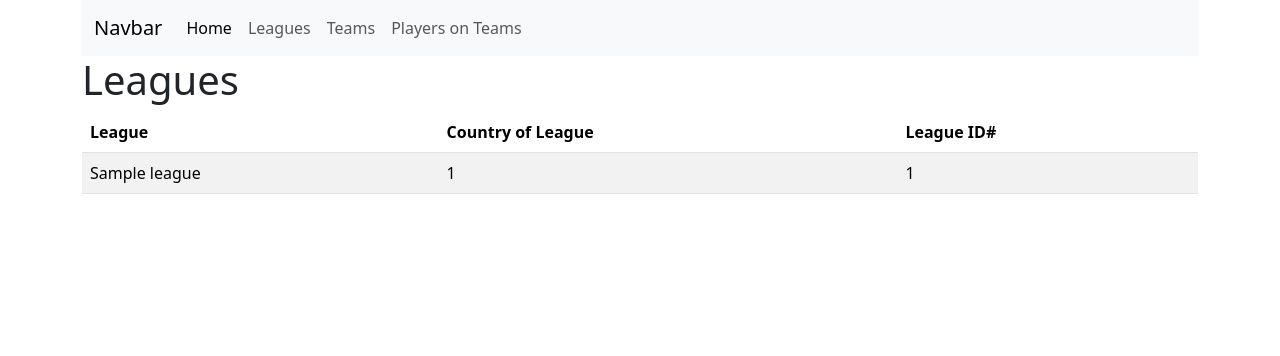
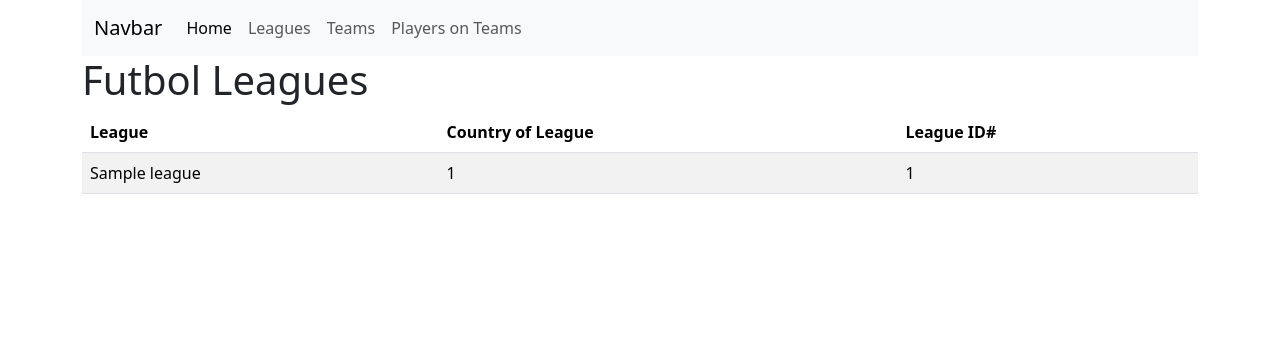
Before and after one commit to Gaines2025/actualHW3.4013, a PHP site: page /leagues.php in a window 1280 px wide. Shown: the top 356 px of the page. Run offline with PHP 8.4, Linux system fonts and the light colour scheme; tables that the repository leaves empty or names only in its code hold one stand-in row (values such as "Sample post").

Commit message:
Update view-leagues.php

```diff
--- a/view-leagues.php
+++ b/view-leagues.php
@@ -1,4 +1,4 @@
-<h1>Leagues</h1>
+<h1>Futbol Leagues</h1>
 <table class="table table-striped">
   <thead>
     <th>League</th>
```
